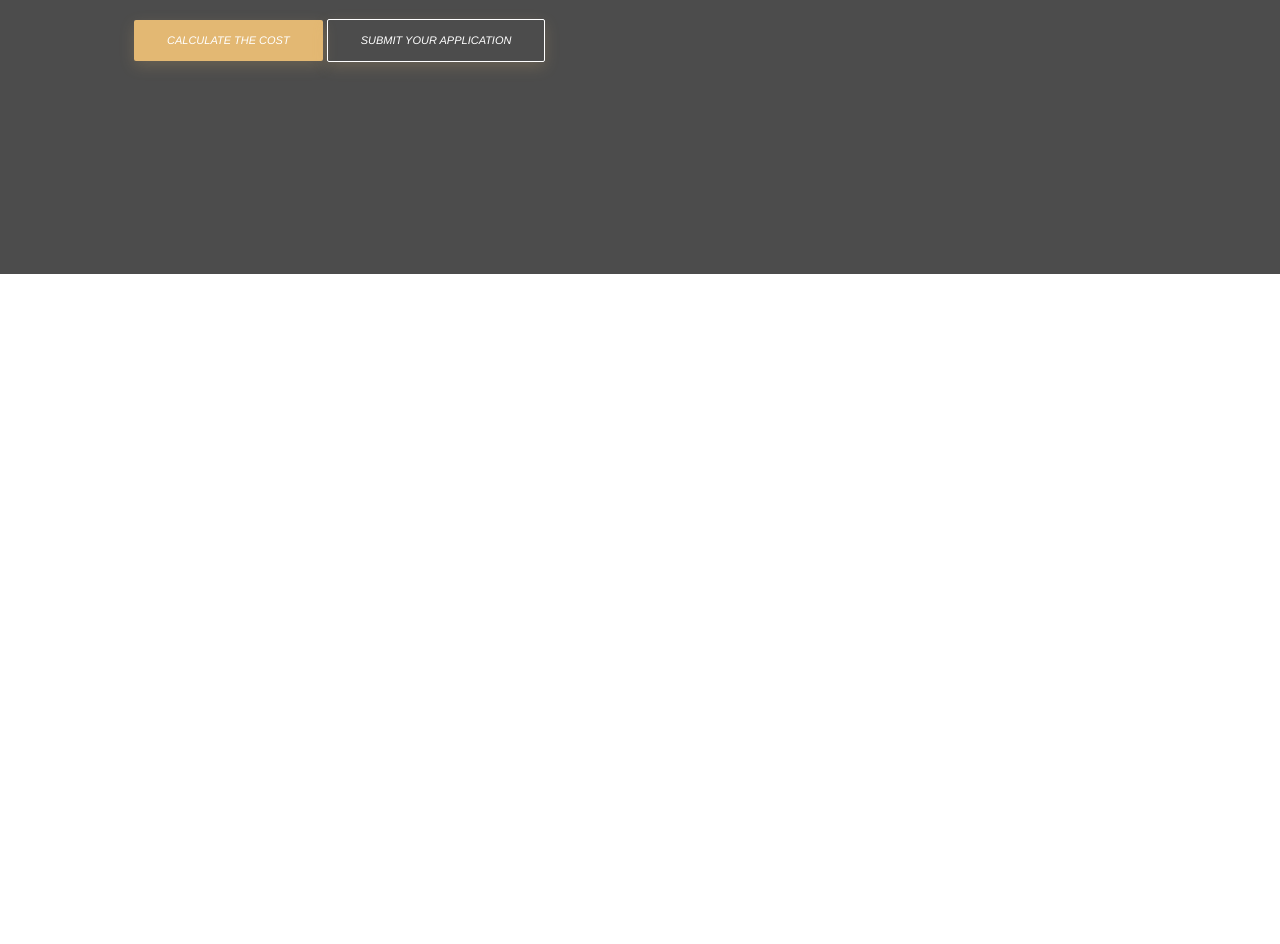
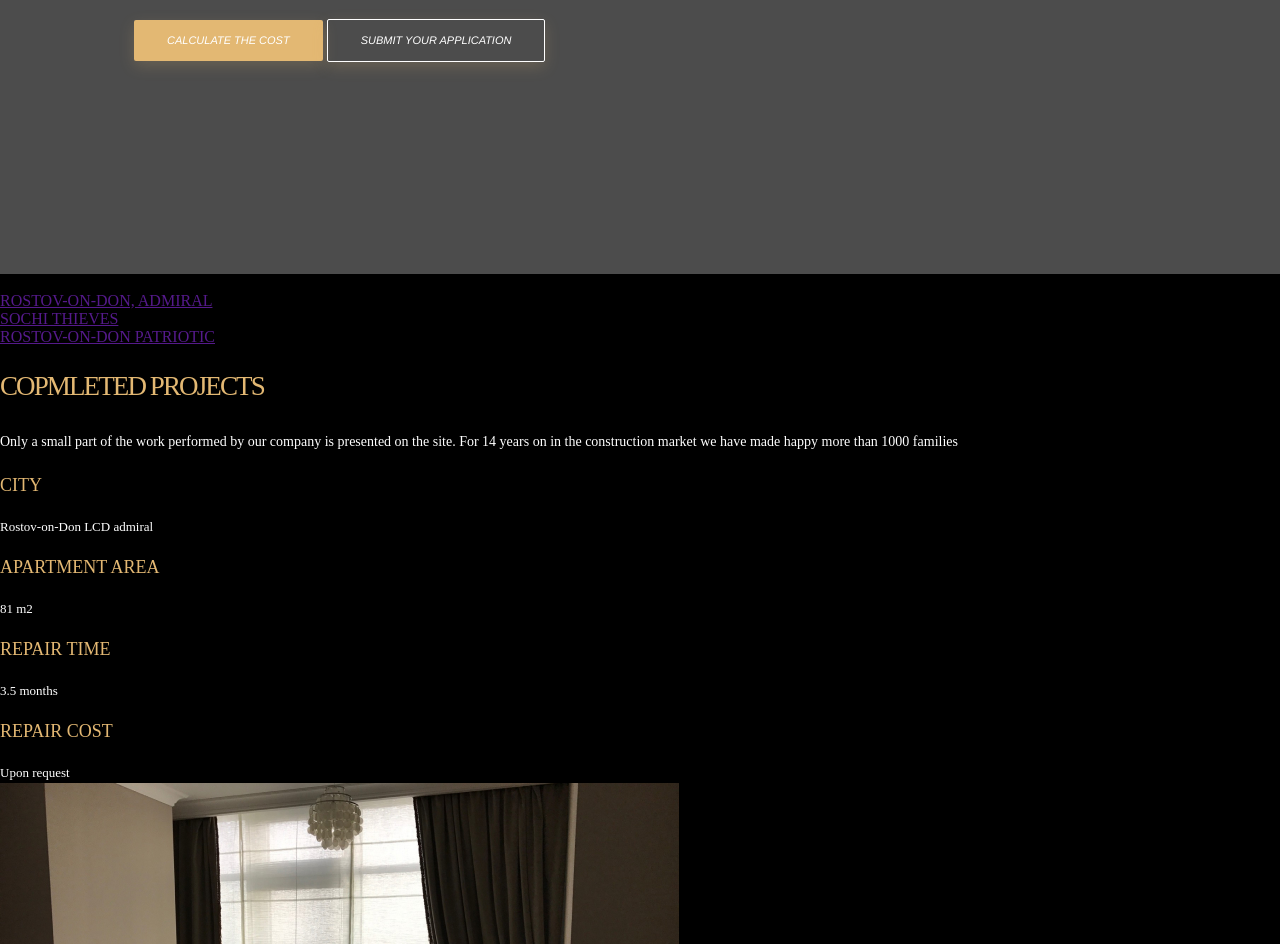
Before and after one commit to GREATkuzya/Landing, a plain HTML site: page index.html in a window 1280 px wide. Shown: the part 516-1460 px from the top of the page. Before the commit the page ends 800 px from the top, so only its background shows below. Drawn offline with Linux system fonts and the light colour scheme.

Commit message:
start doing 2nd part

```diff
--- a/index.html
+++ b/index.html
@@ -34,6 +34,40 @@
                 <button class="button-prozr section-button">SUBMIT YOUR APPLICATION</button>
             </div>
         </section>
+        <section class="completed-projects">
+            <div class="container-completed-projects-div">
+                <ul class="table-comleted-projects">
+                    <li class="table-completed-project-items"><a href="">ROSTOV-ON-DON, ADMIRAL</a></li>
+                    <li class="table-completed-project-items"><a href="">SOCHI THIEVES</a></li>
+                    <li class="table-completed-project-items"><a href="">ROSTOV-ON-DON PATRIOTIC</a></li>
+                </ul>
+                <div class="completed-projects-div">
+                    <div class="completed-projects">
+                        <h2>COPMLETED PROJECTS</h2>
+                        <p>
+                            Only a small part of the work performed by our company is presented on the site. For 14 years on in the construction market we have made happy more than 1000 families
+                        </p>
+                        <div class="apartment-area">
+                            <div class="completed-projects-items-div">
+                                <h3>CITY</h3>
+                                <span>Rostov-on-Don LCD admiral</span>
+                            </div>
+                            <div class="completed-projects-items-div">
+                                <h3>APARTMENT AREA</h3>
+                                <span>81 m2</span>
+                            </div><div class="completed-projects-items-div">
+                                <h3>REPAIR TIME</h3>
+                                <span>3.5 months</span>
+                            </div><div class="completed-projects-items-div">
+                                <h3>REPAIR COST</h3>
+                                <span>Upon request</span>
+                            </div>
+                        </div>
+                    </div>
+                    <img src="images/cover-sect2.jpg" alt="photo chair">
+                </div>
+            </div>
+        </section>
         </main>
     </body>
 </html>
--- a/style/styles.css
+++ b/style/styles.css
@@ -133,3 +133,52 @@ header {
     bottom: 0;
     background-color: rgba(0, 0, 0, 0.7);
 }
+
+h2 {
+    font-family: Yeseva One;
+    font-style: normal;
+    font-weight: normal;
+    font-size: 27px;
+    line-height: 37px;
+    letter-spacing: -0.07em;
+    text-transform: uppercase;
+    color: #E3B873;
+}
+
+h3 {
+    font-family: Yeseva One;
+    font-style: normal;
+    font-weight: normal;
+    font-size: 18px;
+    line-height: 25px;
+    text-transform: uppercase;
+    color: #E3B873;
+}
+
+.completed-projects p {
+    font-family: Nunito Sans;
+    font-style: normal;
+    font-weight: normal;
+    font-size: 14px;
+    line-height: 27px;
+    color: #FFFFFF;
+}
+
+.completed-projects-items-div span {
+    font-family: Nunito Sans;
+    font-style: normal;
+    font-weight: normal;
+    font-size: 13px;
+    line-height: 21px;
+    color: #FFFFFF;
+}
+
+.completed-projects {
+    background-color: black;
+    margin: 0;
+}
+
+.table-comleted-projects {
+    margin: 0;
+    display: inline;
+}
```
Also changed, not shown: images/cover-sect2.jpg (added).
